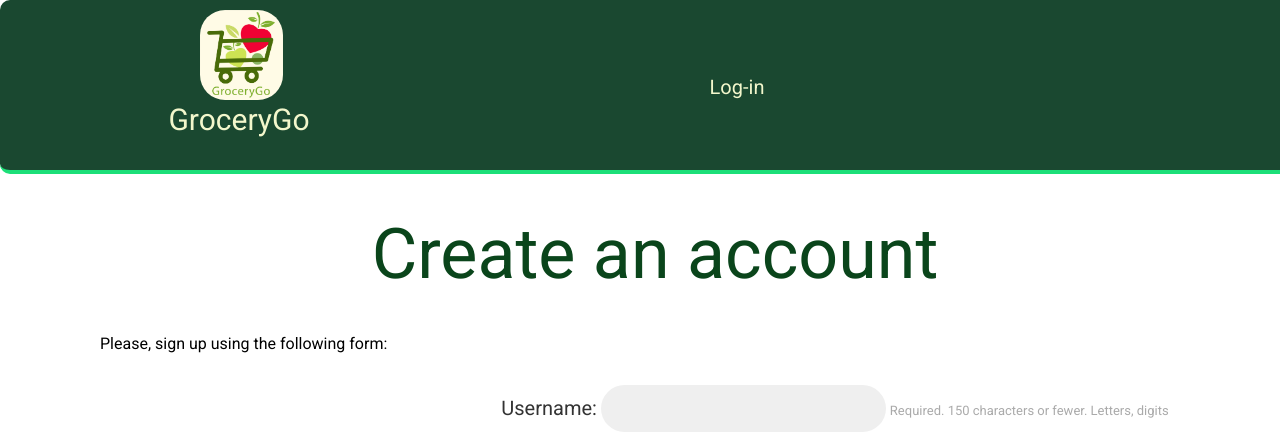
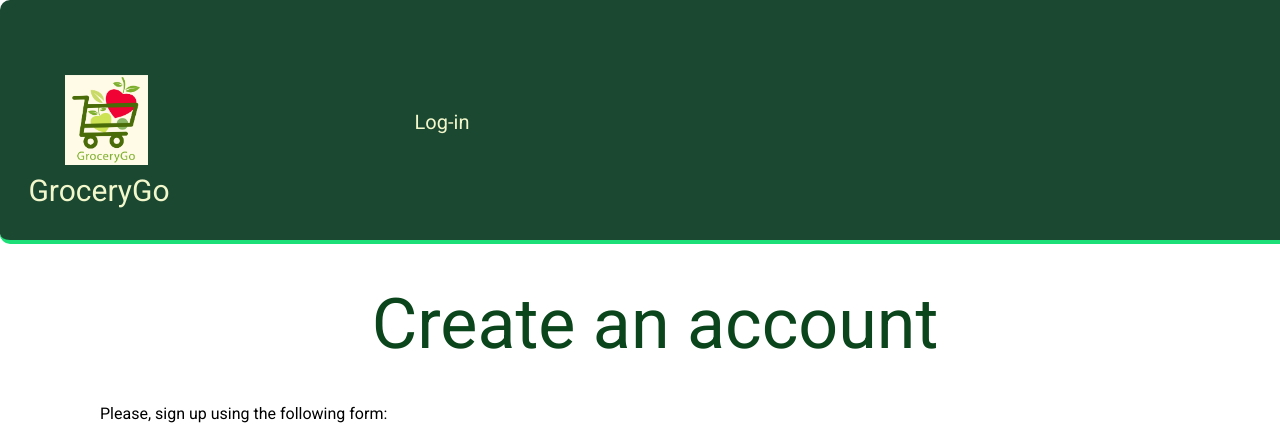
Before and after one commit to AuroraaSan/GroceryGo, a Django app: page /account/register/ in a window 1280 px wide; the page is wider, and only the part inside the window is pictured. Shown: the top 440 px of that part. Run offline with Django 4.2, Linux system fonts and the light colour scheme.

Commit message:
edited css file to adjust the navigation bar html file to add sections

```diff
--- a/data/account/static/css/base.css
+++ b/data/account/static/css/base.css
@@ -48,58 +48,58 @@ ol {
 }
 
 #header {
-    padding:35px 550px;
+    padding:35px 20px;
     font-size:10px;
     background:#1a4830;
     color:#fff;
     border-bottom:4px solid #1cdf78;
     overflow:auto;
     border-radius: 10px;
-    width: 300px;
+    width: 100%;
     margin: 0 auto;
 }
 
 #header .logo-container {
     display: flex;
     align-items: center;
-    justify-content: flex-start;
+    justify-content: flex-start; /* Keeps items aligned to the start */
     margin: 0 auto;
-    padding: 0 0; /* Add padding for spacing */
+    padding: 10px 15px; /* Example padding, adjust as needed */
 }
 
 #header .logo-img {
-    transform: translateY(-30px);
-    margin-left: -350px;
-    height: 90px; /* Adjust the height as needed */
+    transform: translateY(0); /* Reset or adjust as needed */
+    margin-left: 0; /* Reset or adjust as needed */
+    height: 90px;
     border-radius: 25px;
+    padding: 30px;
 }
 
 
 #header .logo-text {
-    transform: translateY(35px);
-    margin-left:-115px;
-    color: #f3f7cc;
+    transform: translateY(70px);
+    margin-left:-150px;    color: #f3f7cc;
     font-size: 30px;
-    line-height: 100px;
+    line-height: normal; /* Reset to normal or adjust as needed */
     display: inline-block;
     white-space: nowrap;
 }
 
 
 #header ul.menu {
-    list-style:none;
-    display: inline-block;
-    margin:0;
-    padding:10px;
-    white-space: nowrap;
-    font-size: 20px;
-    margin-left: 190px;
+    display: flex;
+    justify-content: space-around; /* This will space items evenly */
+    align-items: center;
+    padding: 0;
+    list-style: none;
 
 }
 #header ul.menu li {
-    display: inline-block;
-    padding:0px 0px;
-
+    font-size: 25px;
+    margin: 0 -30px; /* Adjust the spacing on the left and right */
+    max-width: 160px; /* Prevent items from taking too much space */
+    white-space: nowrap; /* Prevent text from wrapping */
+    margin-left: 50px;
 }
 
 #header ul.menu li.selected a, #header ul.menu li.selected a:hover {
@@ -110,22 +110,26 @@ ol {
 
 #header a {
     color:#f3f7cc;
-    margin-left: 200px;
+    margin-left: 100px;
 }
 #header a:hover {
     color:#fff;
 }
 
 #header .user {
+    display: flex;
+    flex-direction: column;
     float:right;
     padding-top:4px;
-    margin-left: 200px;
-    white-space: nowrap;
+    margin-left: 120px;
     font-size: 20px;
+    padding-left: 25px;
 }
+
 
 #content {
     padding:0px 100px;
+    display: block;
 }
 
 /* forms */
--- a/data/account/templates/base.html
+++ b/data/account/templates/base.html
@@ -12,14 +12,20 @@
             <span class="logo-text">GroceryGo</span>
             {% if request.user.is_authenticated %}
             <ul class="menu">
-              <li {% if section == "dashboard" %}class="selected"{% endif %}>
-                <a href="{% url "dashboard" %}">My dashboard</a>
+              <li {% if section == "products" %}class="selected"{% endif %}>
+                <a href="{% url "dashboard" %}">All Products</a>
               </li>
-              <li {% if section == "images" %}class="selected"{% endif %}>
-                <a href="#">Images</a>
+              <li {% if section == "grocery" %}class="selected"{% endif %}>
+                <a href="#">Grocery</a>
               </li>
-              <li {% if section == "people" %}class="selected"{% endif %}>
-                <a href="#">People</a>
+              <li {% if section == "SuperMarket" %}class="selected"{% endif %}>
+                <a href="#">Super Market</a>
+              </li>
+              <li {% if section == "myacc" %}class="selected"{% endif %}>
+                <a href="#">My account</a>
+              </li>
+              <li {% if section == "cart" %}class="selected"{% endif %}>
+                <a href="#">Cart</a>
               </li>
             </ul>
           {% endif %}
```
Also changed, not shown: data/db.sqlite3.
